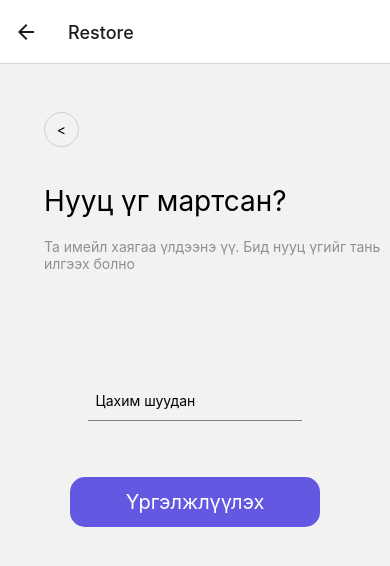
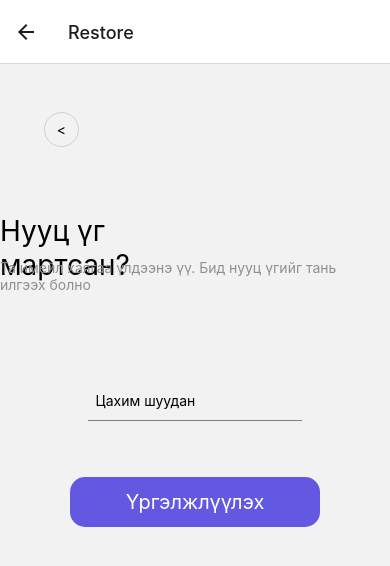
Before and after one commit to ganaa0918/Fitness_app, a React Native app in the folder client/: screen /Restore in a window 390 px wide. Shown: the top 566 px of the page. Built offline with nearby package versions, Linux system fonts and the light colour scheme.

Commit message:
login restore delgetsin error zasaw

```diff
--- a/client/package.json
+++ b/client/package.json
@@ -11,6 +11,7 @@
   "dependencies": {
     "@expo/vector-icons": "^13.0.0",
     "@expo/webpack-config": "^18.0.1",
+    "@react-native-community/checkbox": "^0.5.15",
     "@react-navigation/bottom-tabs": "^6.5.7",
     "@react-navigation/material-top-tabs": "^6.6.2",
     "@react-navigation/native": "^6.1.6",
--- a/client/views/Login.js
+++ b/client/views/Login.js
@@ -2,7 +2,6 @@ import React from 'react'
 import { View, Text, StyleSheet, TouchableOpacity, TextInput, fontFamily} from 'react-native'
 import { useState } from 'react'
 import { CheckBox } from 'react-native-web'
-import {useNavigate} from "react-router-dom"
 
 const Login = ({navigation}) => {
   const [email, setEmail] = useState('')
@@ -21,17 +20,17 @@ const Login = ({navigation}) => {
         style={styles.roundButton1}>
         <Text>{icon}</Text>
       </TouchableOpacity>
+       <View >
+        <Text  >Нэвтрэх</Text>
+      </View>
 
-      <View style={styles.head}
-       >
-        <Text style={styles.bigTxt} >Нэвтрэх</Text>
-      </View>
       <TextInput
         style={styles.input}
         onChangeText={text => setEmail(text)}
         value={email}
         placeholder="Цахим шуудан"
       />
+
       <TextInput
         style={styles.input}
         onChangeText={text => setPassword(text)}
@@ -39,7 +38,8 @@ const Login = ({navigation}) => {
         placeholder="Нууц үг"
         secureTextEntry={isSelected ? false : true}
       />
-      <View style={styles.checkboxContainer}>
+      {/* TODO checkbox zasah */}
+      {/* <View style={styles.checkboxContainer}>
 
         <CheckBox
           value={isSelected}
@@ -47,12 +47,12 @@ const Login = ({navigation}) => {
           style={styles.check}
         />
         <Text style={styles.txt}>Нууц үг харах</Text>
-      </View>
-      <TouchableOpacity style={styles.loginBtn} onPress={()=>navigation.navigate('MainContainer')}>
+      </View> */}
+
+      <TouchableOpacity style={styles.loginBtn} onPress={() => navigation.navigate("MainContainer")} >
         <Text style={styles.loginText}>Нэвтрэх</Text>
       </TouchableOpacity>
       <TouchableOpacity onPress={() => navigation.navigate("Restore")}>
-      {/* <TouchableOpacity> */}
         <Text style={styles.forgot_button}>Нууц үгээ мартсан уу?</Text>
       </TouchableOpacity>
       <TouchableOpacity>
@@ -68,7 +68,6 @@ const styles = StyleSheet.create({
     position: 'absolute',
     left:44,
     top:120,
-    fontFamily: 'Inter',
   },
   bigTxt: {
     fontSize:28,
@@ -116,7 +115,6 @@ const styles = StyleSheet.create({
   },
   txt: {
     paddingLeft: 10,
-    fontfamily: 'Inter',
   },
   forgot_button: {
     height: 30,
--- a/client/views/Restore.js
+++ b/client/views/Restore.js
@@ -15,14 +15,13 @@ const Restore = () => {
   }
   return (
     <View style={styles.container}>
-      <TouchableOpacity
+       <TouchableOpacity
         style={styles.roundButton1}>
         <Text>{icon}</Text>
       </TouchableOpacity>
-      <View style={styles.head}>
         <Text style={styles.bigTxt}>Нууц үг мартсан?</Text>
-        <Text style={{marginTop:20, color:'#938E8E'}}>Та имейл хаягаа үлдээнэ үү. Бид нууц үгийг тань илгээх болно</Text>
-      </View>
+        <Text style={styles.smalltxt}>Та имейл хаягаа үлдээнэ үү. Бид нууц үгийг тань илгээх болно</Text>
+
       <TextInput
         style={styles.input}
         onChangeText={text => setEmail(text)}
@@ -42,10 +41,19 @@ const styles = StyleSheet.create({
     position: 'absolute',
     left:44,
     top:120,
-    fontFamily: 'Inter',
   },
   bigTxt: {
     fontSize:28,
+    position:'absolute',
+    right:150,
+    top:150,
+  },
+  smalltxt: {
+    marginTop:20,
+    color:'#938E8E',
+    position:'absolute',
+    right:50,
+    top:175,
   },
   roundButton1: {
     width: 35,
```
Also changed, not shown: 1 other file (tests, documents, lock files or other folders).
